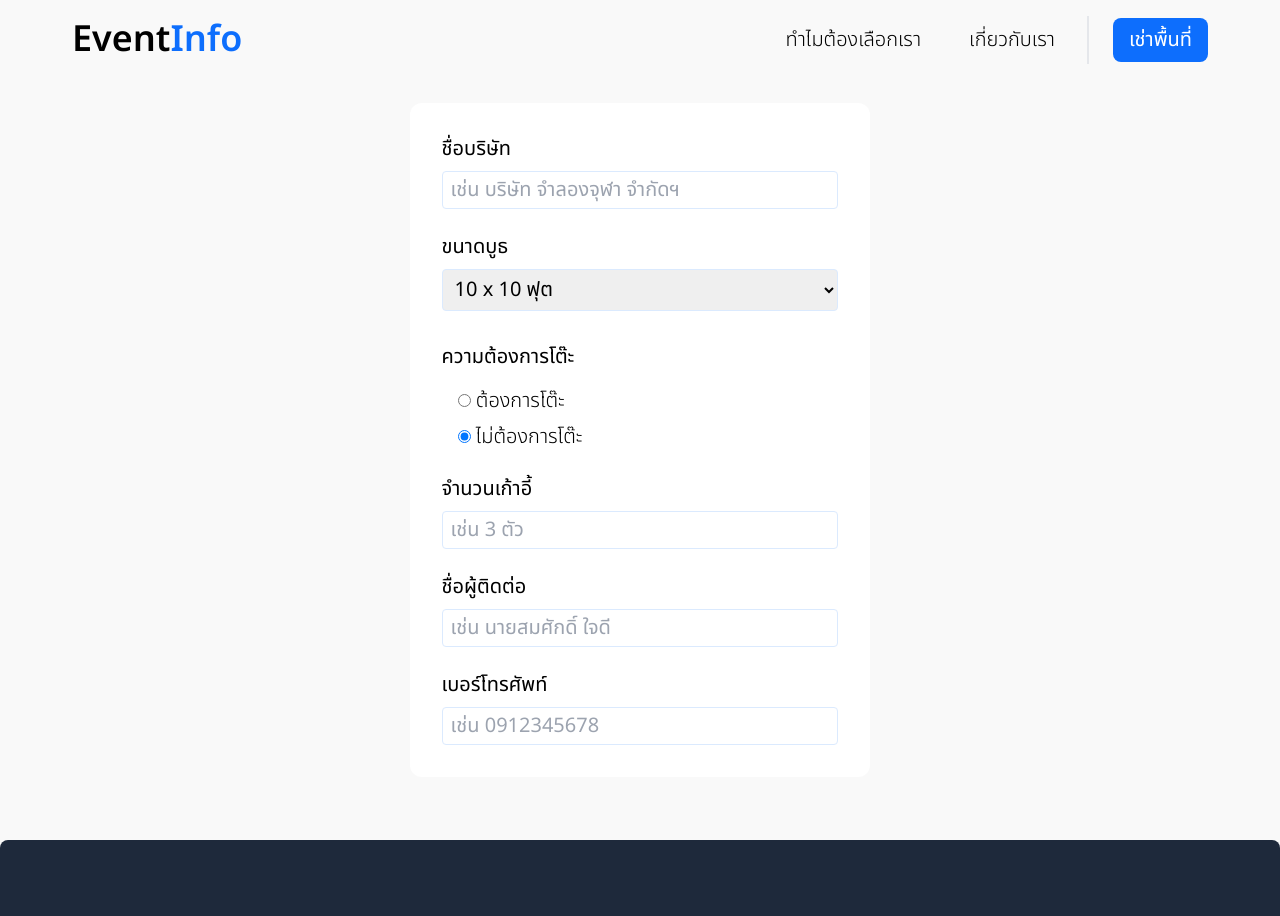
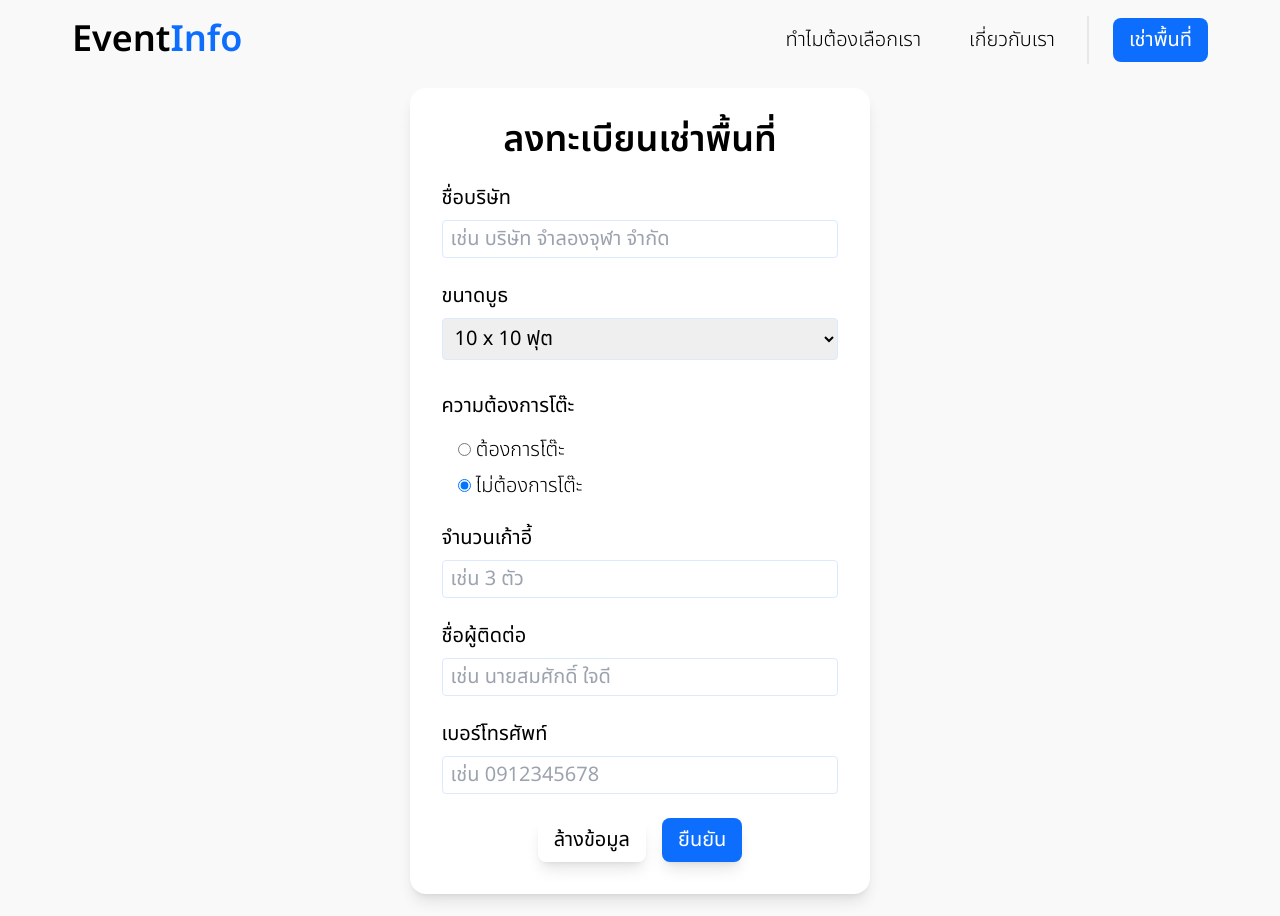
Before and after one commit to patcharapongk/2110507-Asgn1, a website: page src/register.html in a window 1280 px wide. Shown: the top 916 px of the page. Drawn offline with Linux system fonts and the light colour scheme.

Commit message:
Added form header and form buttons (no functionalities)

```diff
--- a/src/register.html
+++ b/src/register.html
@@ -26,11 +26,13 @@
       </nav>
     </header>
     <main class="flex justify-center items-start">
-      <form id="register-form" name="register" class="w-[40%] rounded-xl text-xl flex flex-col gap-6 bg-white p-8">
+      <form id="register-form" name="register"
+        class="shadow-lg w-[40%] rounded-2xl text-xl flex flex-col gap-6 bg-white p-8">
+        <h1 class="text-4xl text-center font-bold"> ลงทะเบียนเช่าพื้นที่ </h1>
         <div class="flex flex-col gap-2 ">
           <label for="register-form-company-name"> ชื่อบริษัท </label>
           <input class="rounded px-2 py-1 border border-blue-100" type="text" id="register-form-company-name"
-            name="Company Name" placeholder="เช่น บริษัท จำลองจุฬา จำกัดฯ" />
+            name="Company Name" placeholder="เช่น บริษัท จำลองจุฬา จำกัด" />
         </div>
         <div class="flex flex-col gap-2 ">
           <label for="register-form-booth-size"> ขนาดบูธ </label>
@@ -67,6 +69,11 @@
           <label for="register-form-telephone-no"> เบอร์โทรศัพท์ </label>
           <input class="rounded px-2 py-1 border border-blue-100" type="text" id="register-form-telephone-no"
             name="Telephone No" placeholder="่เช่น 0912345678" />
+        </div>
+        <div class="flex flex-row justify-center gap-4">
+          <button class="text-black bg-white shadow-lg rounded-lg px-4 py-2 text-xl"> ล้างข้อมูล
+          </button>
+          <input class="bg-[#0d6efd] text-white shadow-lg rounded-lg px-4 py-2 text-xl" type="submit" value="ยืนยัน" />
         </div>
       </form>
     </main>
```
Also changed, not shown: dist/output.css.
